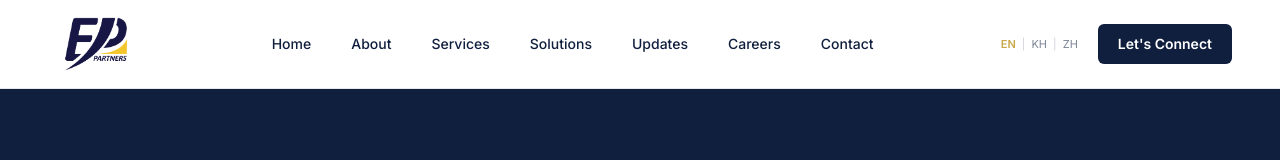
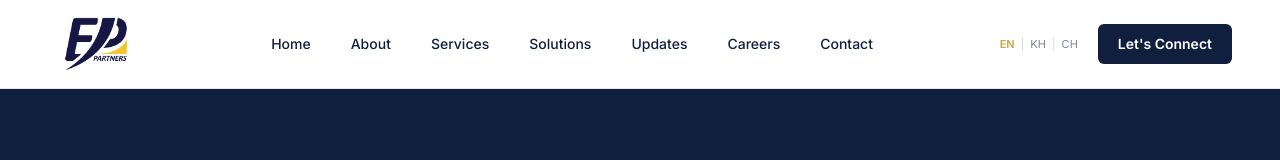
Before and after one commit to zoroxhiyori/ep-partners-website, a Next.js app: page /updates in a window 1280 px wide. Shown: the top 160 px of the page. Built offline with nearby package versions, Linux system fonts and the light colour scheme.

Commit message:
Rename language label from ZH to CH across all components and data
Co-Authored-By: Claude Sonnet 4.6 <noreply@anthropic.com>

```diff
--- a/src/app/updates/UpdatesContent.tsx
+++ b/src/app/updates/UpdatesContent.tsx
@@ -10,7 +10,7 @@ const categories: ["All", ...Category[]] = [
   "Legal & Compliance",
   "Business & Investment",
 ];
-const languages: Language[] = ["EN", "KH", "ZH"];
+const languages: Language[] = ["EN", "KH", "CH"];
 
 function FacebookIcon() {
   return (
@@ -278,7 +278,7 @@ export default function UpdatesContent({ updates }: { updates: Update[] }) {
 
                 <div className="flex items-center justify-center gap-3 text-xs">
                   <span className="text-white/50">Preferred language:</span>
-                  {(["EN", "KH", "ZH"] as Language[]).map((lang) => (
+                  {(["EN", "KH", "CH"] as Language[]).map((lang) => (
                     <button
                       key={lang}
                       onClick={() => setLangPref(lang)}
--- a/src/app/updates/data.ts
+++ b/src/app/updates/data.ts
@@ -1,5 +1,5 @@
 export type Category = "Tax & Accounting" | "Legal & Compliance" | "Business & Investment";
-export type Language = "EN" | "KH" | "ZH";
+export type Language = "EN" | "KH" | "CH";
 
 export interface Article {
   slug: string;
@@ -25,7 +25,7 @@ export const articles: Article[] = [
     excerpt:
       "A comprehensive overview of all key tax filing deadlines for businesses in Cambodia in 2025, including monthly obligations, annual returns, and critical GDT submission dates.",
     category: "Tax & Accounting",
-    languages: ["EN", "KH", "ZH"],
+    languages: ["EN", "KH", "CH"],
     date: "January 15, 2025",
     readTime: 8,
     content: `
@@ -88,7 +88,7 @@ export const articles: Article[] = [
     excerpt:
       "Cambodia's General Department of Taxation has introduced comprehensive transfer pricing rules under Prakas No. 986, requiring multinational groups to maintain detailed arm's length pricing documentation.",
     category: "Tax & Accounting",
-    languages: ["EN", "ZH"],
+    languages: ["EN", "CH"],
     date: "February 20, 2025",
     readTime: 10,
     content: `
@@ -196,7 +196,7 @@ export const articles: Article[] = [
     excerpt:
       "Cambodia's Special Economic Zones offer some of Southeast Asia's most competitive investment incentives, including multi-year tax holidays, duty exemptions on production inputs, and streamlined CDC approval processes.",
     category: "Business & Investment",
-    languages: ["EN", "KH", "ZH"],
+    languages: ["EN", "KH", "CH"],
     date: "April 5, 2025",
     readTime: 7,
     content: `
@@ -310,7 +310,7 @@ export const articles: Article[] = [
     excerpt:
       "Cambodia's M&A market showed resilience in Q1 2025 with notable deal flow in financial services, real estate, and manufacturing. Chinese, Japanese, and ASEAN regional investors remained the most active acquirers.",
     category: "Business & Investment",
-    languages: ["EN", "ZH"],
+    languages: ["EN", "CH"],
     date: "June 2, 2025",
     readTime: 6,
     content: `
--- a/src/components/Nav.tsx
+++ b/src/components/Nav.tsx
@@ -13,7 +13,7 @@ const navLinks = [
   { label: "Contact", href: "/contact" },
 ];
 
-const languages = ["EN", "KH", "ZH"];
+const languages = ["EN", "KH", "CH"];
 
 export default function Nav() {
   const [activeLang, setActiveLang] = useState("EN");
--- a/src/lib/content-types.ts
+++ b/src/lib/content-types.ts
@@ -1,7 +1,7 @@
 // Client-safe types and constants — no Node.js imports
 
 export type Category = "Tax & Accounting" | "Legal & Compliance" | "Business & Investment";
-export type Language = "EN" | "KH" | "ZH";
+export type Language = "EN" | "KH" | "CH";
 
 export const categoryMeta: Record<Category, { bg: string; text: string }> = {
   "Tax & Accounting": { bg: "#ECFDF5", text: "#059669" },
```
